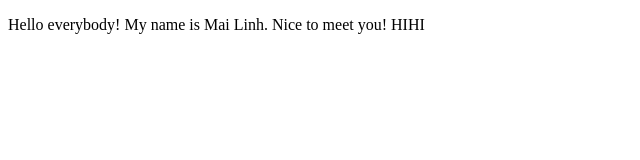
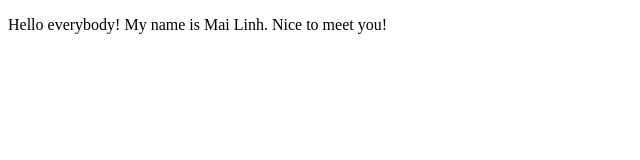
Before and after one commit to linhmeow0612/linhmeow.github.io, a plain HTML site: page index.html in a window 1280 px wide. Shown: the full height of the page, 0-640 px from the left. Drawn offline with Linux system fonts and the light colour scheme.

Commit message:
Update index.html

```diff
--- a/index.html
+++ b/index.html
@@ -8,7 +8,6 @@
             Hello everybody!
             My name is Mai Linh.
             Nice to meet you!
-            HIHI
         </p>
     </body>
 </html>
```
